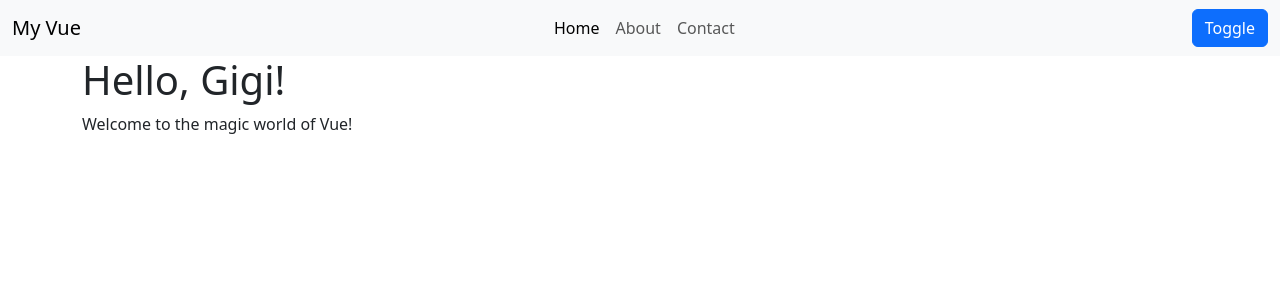
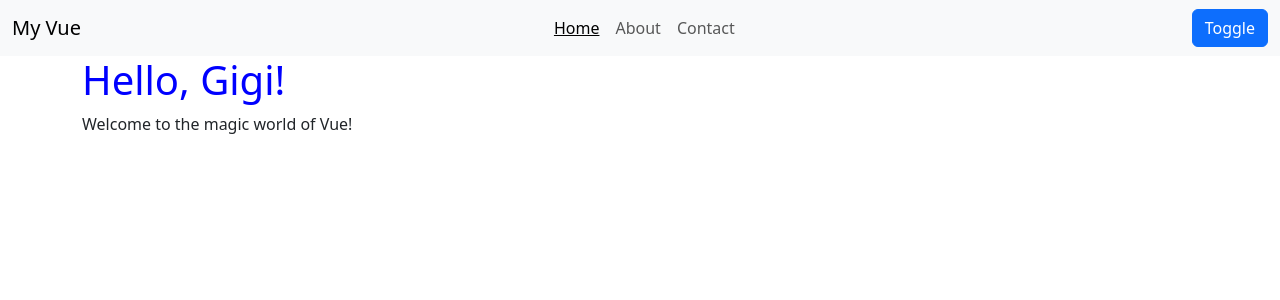
Before and after one commit to lorenzovarese/learning_vue, a Vue app in the folder TutorialEnvatoTuts/vue-start-spa/: page / in a window 1280 px wide. Shown: the top 300 px of the page. Built offline with nearby package versions, Linux system fonts and the light colour scheme.

Commit message:
Add Navbarlink component and play with scoped styles

```diff
--- a/TutorialEnvatoTuts/vue-start-spa/src/components/Navbar.vue
+++ b/TutorialEnvatoTuts/vue-start-spa/src/components/Navbar.vue
@@ -4,14 +4,11 @@
             <a class="navbar-brand" href="#">My Vue</a>
             <ul class="navbar-nav">
                 <li v-for="(page, index) in pages" class="nav-item" :key="index">
-                    <!-- v-bind:href=page.url is equal to :href=page.url-->
-                    <a class="nav-link" :class="{ active: activePage === index }" aria-current="page" :href=page.link.url
-                        :title="`This title goes to the ${page.link.text} page`" v-on:click.prevent="navLinkClick(index)">
-                        <!-- v-on:click is equal to @click -->
-                        <!-- v-on:click.prevent prevent the move tho href link-->
-                        <!-- to use string interpolation, we need to use backticks -->
-                        {{ page.link.text }}
-                    </a>
+                    <navbar-link
+                        :page="page"
+                        :isActive="activePage === index"
+                        @click.prevent="navLinkClick(index)"
+                    ></navbar-link>
                 </li>
             </ul>
             <form class="d-flex">
@@ -22,7 +19,12 @@
 </template>
 
 <script>
+import NavbarLink from './NavbarLink.vue';
+
 export default {
+    components: {
+        NavbarLink
+    },
     props: ['pages', 'activePage', 'theme', 'navLinkClick'],
     data() {
         return {
--- /dev/null
+++ b/TutorialEnvatoTuts/vue-start-spa/src/components/NavbarLink.vue
@@ -0,0 +1,28 @@
+<template>
+    <a class="nav-link" :class="activeClasses" aria-current="page" :href=page.link.url
+                        :title="`This title goes to the ${page.link.text} page`">
+                        <!-- v-on:click is equal to @click -->
+                        <!-- v-on:click.prevent prevent the move tho href link-->
+                        <!-- to use string interpolation, we need to use backticks -->
+                        {{ page.link.text }}
+    </a>
+</template>
+
+<script>
+export default {
+    props: ['page', 'isActive'],
+    computed: {
+        activeClasses() {
+            return {
+                active: this.isActive,
+                emphasize: this.isActive
+            };
+        }
+    }
+}
+</script>
+<style scoped>
+    .emphasize {
+        text-decoration: underline !important;
+    }
+</style>
--- a/TutorialEnvatoTuts/vue-start-spa/src/components/PageViewer.vue
+++ b/TutorialEnvatoTuts/vue-start-spa/src/components/PageViewer.vue
@@ -1,6 +1,6 @@
 <template>
     <div class="container">
-        <h1>{{ page.pageTitle }}</h1>
+        <h1 class="emphasize">{{ page.pageTitle }}</h1>
         <p>{{ page.content }}</p>
     </div>
 </template>
@@ -12,5 +12,7 @@
 </script>
 
 <style scoped>
-/* Your CSS code goes here */
+    .emphasize {
+        color: blue;
+    }
 </style>
```
